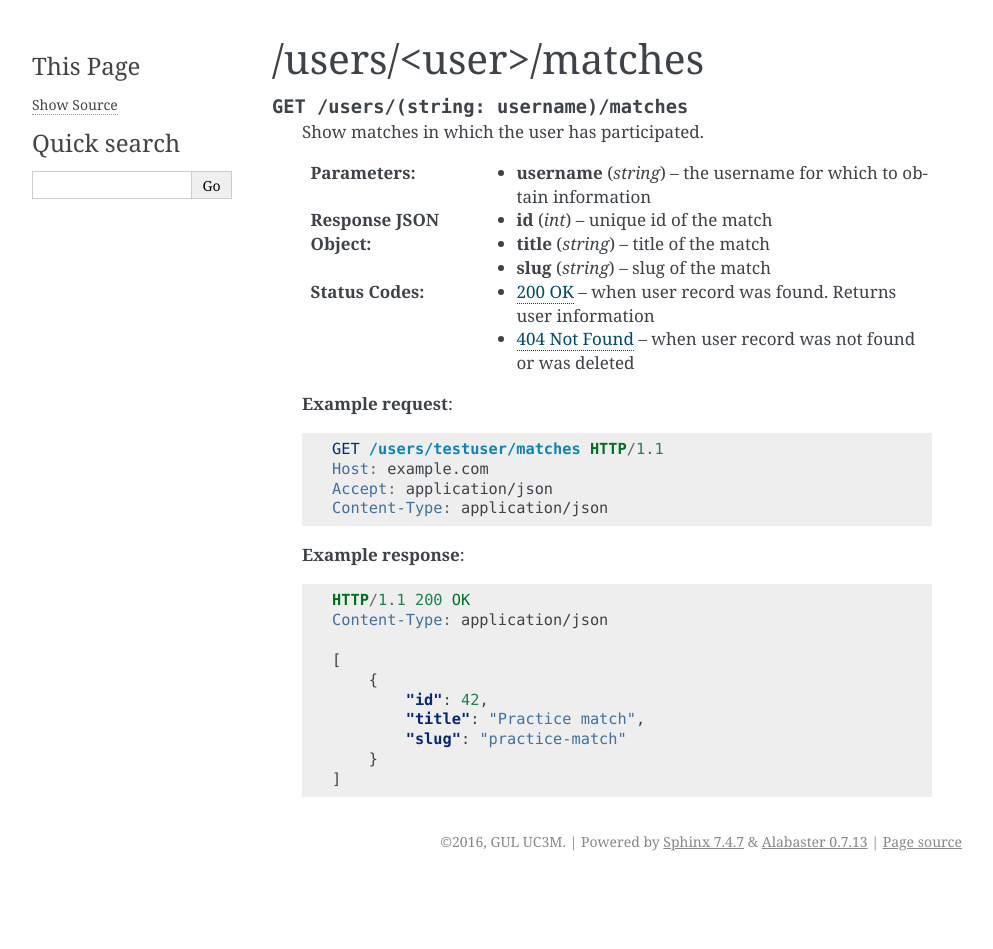
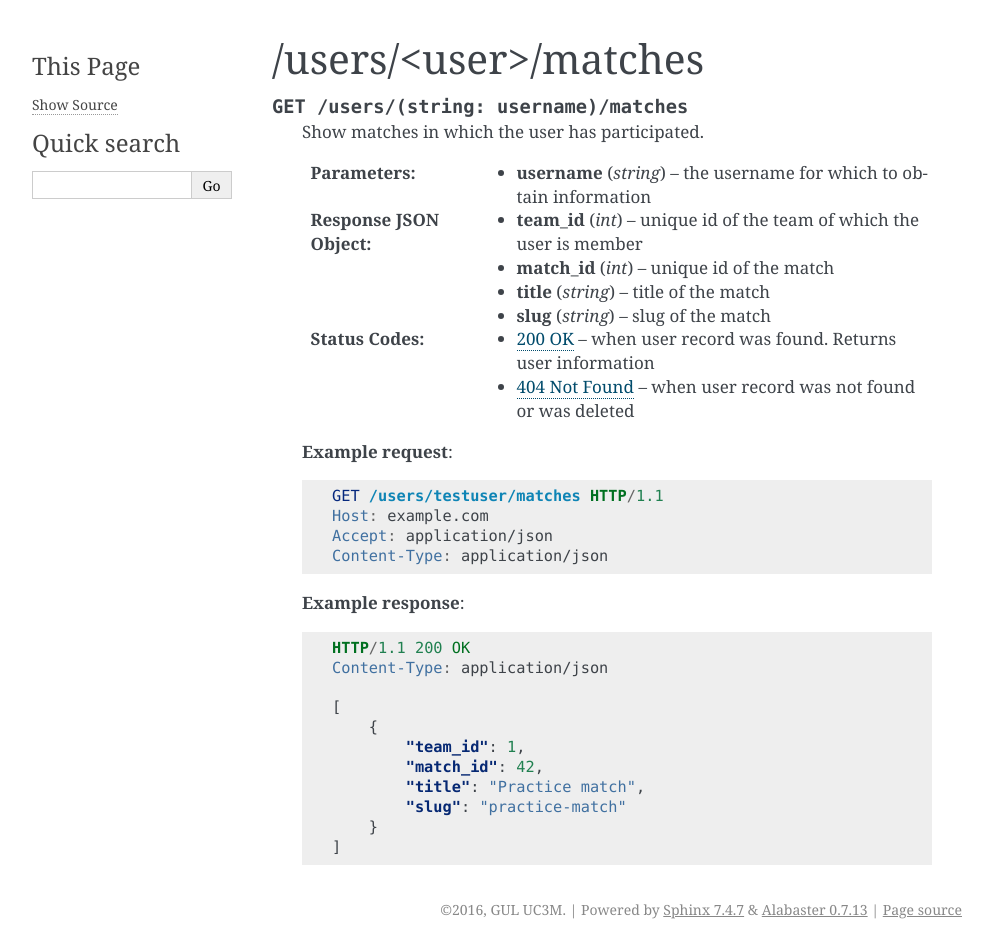
Before and after one commit to guluc3m/loc, a Sphinx documentation site: the page built from source/api/users/user_matches.rst, in a window 1280 px wide. Shown: the whole page, without its empty margins (148-1141 px from the left). Built offline with Sphinx 7.4.7, drawn with Linux system fonts in a browser that asks for light colours; before the commit the page ends 900 px from its top, so only the background shows below that.

Commit message:
Updated user matches endpoint

```diff
--- a/source/api/users/user_matches.rst
+++ b/source/api/users/user_matches.rst
@@ -7,7 +7,8 @@
 
     :param string username: the username for which to obtain information
 
-    :>json int id: unique id of the match
+    :>json int team_id: unique id of the team of which the user is member
+    :>json int match_id: unique id of the match
     :>json string title: title of the match
     :>json string slug: slug of the match
 
@@ -32,7 +33,8 @@
 
         [
             {
-                "id": 42,
+                "team_id": 1,
+                "match_id": 42,
                 "title": "Practice match",
                 "slug": "practice-match"
             }
```
